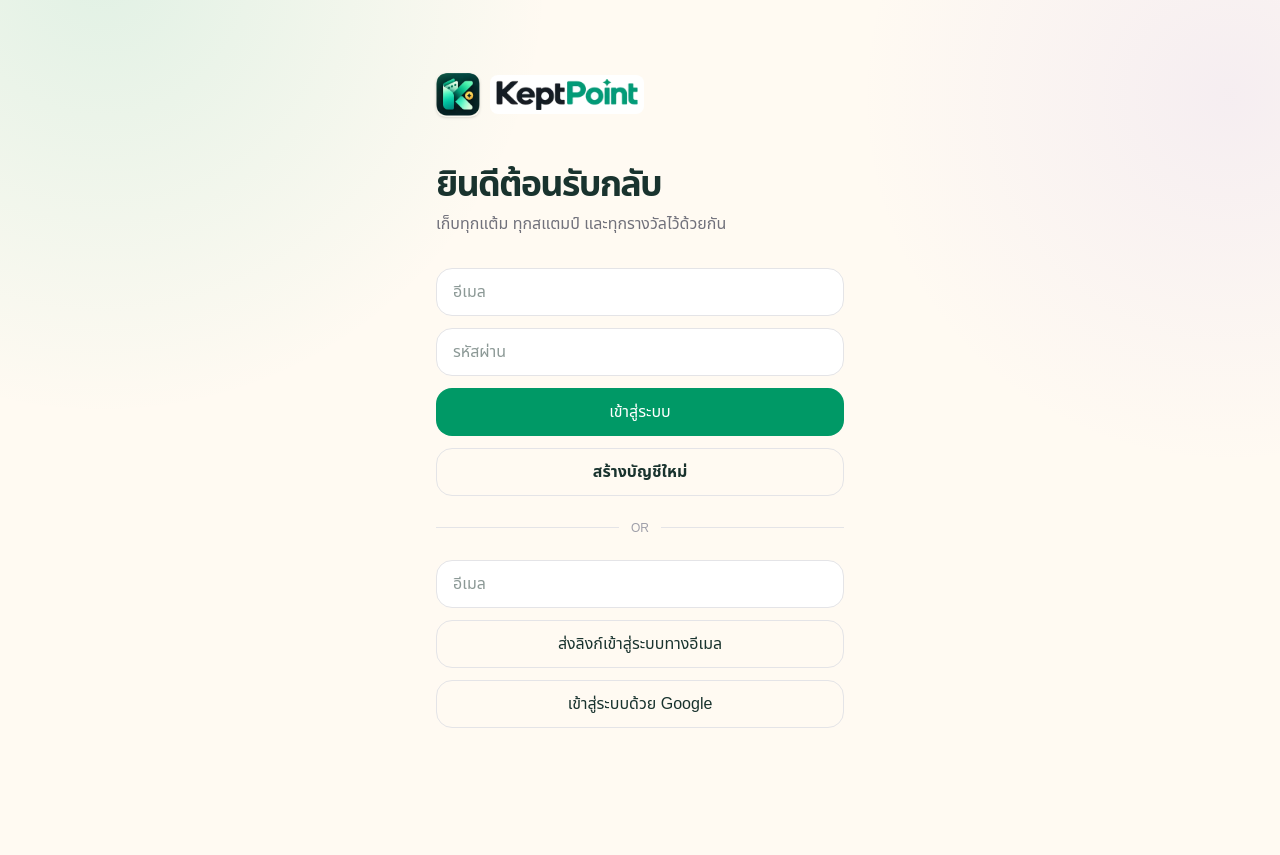
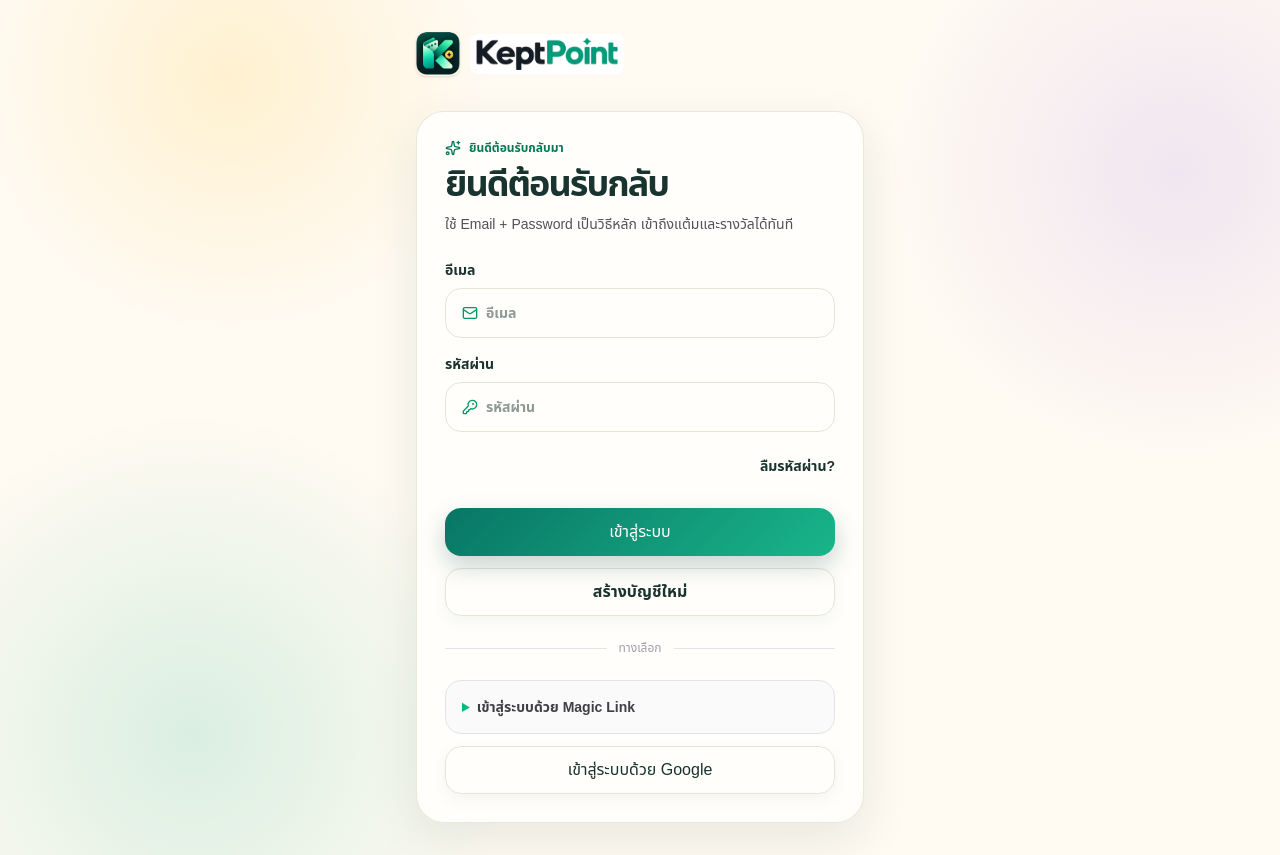
Before and after one commit to kzabCde/KeptPoint, a Next.js app: page /login in a window 1280 px wide. Before the commit the page ends 800 px from the top, so only its background shows below. Built offline with nearby package versions, Linux system fonts and the light colour scheme; no server answers.

Commit message:
feat: make password login primary and refresh auth UI

```diff
--- a/app/(auth)/login/page.tsx
+++ b/app/(auth)/login/page.tsx
@@ -1,4 +1,5 @@
 import Link from "next/link";
+import { KeyRound, Mail, Sparkles } from "lucide-react";
 import { loginWithEmail, loginWithGoogle, sendMagicLink } from "@/app/actions/auth";
 import { Brand } from "@/components/brand";
 import { getLocale } from "@/lib/preferences";
@@ -9,13 +10,13 @@ export const metadata = { title: "Sign in" };
 const errorText: Record<string, { th: string; en: string }> = {
   "missing-credentials": { th: "กรุณากรอกอีเมลและรหัสผ่าน", en: "Enter your email and password." },
   "password-short": { th: "รหัสผ่านต้องมีอย่างน้อย 8 ตัวอักษร", en: "Password must be at least 8 characters." },
-  "invalid-credentials": { th: "อีเมลหรือรหัสผ่านไม่ถูกต้อง หรือบัญชียังไม่ได้ยืนยันอีเมล", en: "Invalid email/password, or the account is not confirmed yet." },
+  "invalid-credentials": { th: "อีเมลหรือรหัสผ่านไม่ถูกต้อง", en: "Email or password is incorrect." },
   "email-required": { th: "กรุณากรอกอีเมล", en: "Enter your email." },
-  "magic-link-failed": { th: "ยังไม่สามารถส่ง Magic Link ได้ในขณะนี้ กรุณาลองใหม่ หรือเข้าสู่ระบบด้วยรหัสผ่าน", en: "Magic link could not be sent right now. Try again, or sign in with your password." },
-  "email-rate-limit": { th: "ส่งอีเมลบ่อยเกินขีดจำกัดของระบบ กรุณารอสักครู่แล้วลองใหม่ ระหว่างนี้ยังเข้าสู่ระบบด้วยรหัสผ่านได้", en: "Email sending is temporarily rate-limited. Wait a little and try again; password sign-in is still available." },
+  "magic-link-failed": { th: "ยังส่ง Magic Link ไม่ได้ กรุณาลองใหม่ภายหลัง", en: "Magic link could not be sent. Please try again later." },
+  "email-rate-limit": { th: "ส่งอีเมลบ่อยเกินขีดจำกัด กรุณารอสักครู่ก่อนลองใหม่ ระหว่างนี้ยังเข้าสู่ระบบด้วยรหัสผ่านได้", en: "Email sending is temporarily rate-limited. Wait a little; password sign-in is still available." },
   "google-unavailable": { th: "Google Sign-in ยังไม่พร้อมใช้งาน", en: "Google sign-in is not available yet." },
   "confirm-link-invalid": { th: "ลิงก์ยืนยันไม่ถูกต้อง", en: "The confirmation link is invalid." },
-  "confirm-link-expired": { th: "ลิงก์ยืนยันหมดอายุหรือถูกใช้แล้ว กรุณาขอลิงก์ใหม่", en: "The confirmation link expired or was already used. Request a new one." },
+  "confirm-link-expired": { th: "ลิงก์หมดอายุหรือถูกใช้แล้ว กรุณาขอลิงก์ใหม่", en: "The link expired or was already used. Request a new one." },
   "oauth": { th: "เข้าสู่ระบบด้วย Google ไม่สำเร็จ", en: "Google sign-in failed." },
 };
 
@@ -31,35 +32,42 @@ export default async function LoginPage({ searchParams }: { searchParams: Promis
   const { error, status } = await searchParams;
   const errorMessage = error ? errorText[error]?.[locale] : undefined;
   const statusMessage = status ? statusText[status]?.[locale] : undefined;
-  const th=locale==="th";
+  const th = locale === "th";
 
   return (
-    <main className="mx-auto flex min-h-dvh max-w-md items-center overflow-x-hidden px-5 py-10">
-      <div className="w-full min-w-0">
+    <main className="auth-canvas min-h-dvh px-5 py-8">
+      <div className="mx-auto w-full max-w-md">
         <Brand />
-        <h1 className="mt-10 text-4xl font-semibold tracking-[-0.05em]">{m.title}</h1>
-        <p className="mt-2 text-zinc-500">{m.tagline}</p>
+        <section className="cute-card mt-7 p-6 sm:p-7">
+          <div className="flex items-center gap-2 text-xs font-bold text-emerald-700 dark:text-emerald-300"><Sparkles className="size-4"/>{th ? "ยินดีต้อนรับกลับมา" : "Welcome back"}</div>
+          <h1 className="mt-2 text-4xl font-semibold tracking-[-0.055em]">{m.title}</h1>
+          <p className="mt-2 text-sm leading-6 text-zinc-600 dark:text-zinc-400">{th ? "ใช้ Email + Password เป็นวิธีหลัก เข้าถึงแต้มและรางวัลได้ทันที" : "Use email + password as your everyday sign-in for instant access to points and rewards."}</p>
 
-        {errorMessage && <div className="mt-6 rounded-2xl border border-red-200 bg-red-50 px-4 py-3 text-sm leading-6 text-red-800 dark:border-red-950 dark:bg-red-950/30 dark:text-red-200">{errorMessage}</div>}
-        {statusMessage && <div className="mt-6 rounded-2xl border border-emerald-200 bg-emerald-50 px-4 py-3 text-sm leading-6 text-emerald-800 dark:border-emerald-950 dark:bg-emerald-950/30 dark:text-emerald-200">{statusMessage}</div>}
+          {errorMessage && <div role="alert" className="mt-5 rounded-2xl bg-rose-50 px-4 py-3 text-sm leading-6 text-rose-700 dark:bg-rose-950/30 dark:text-rose-200">{errorMessage}</div>}
+          {statusMessage && <div className="mt-5 rounded-2xl bg-emerald-50 px-4 py-3 text-sm leading-6 text-emerald-800 dark:bg-emerald-950/35 dark:text-emerald-200">{statusMessage}</div>}
 
-        <form action={loginWithEmail} className="mt-8 grid gap-3">
-          <input name="email" type="email" autoComplete="email" required placeholder={m.email} className="h-12 min-w-0 rounded-2xl border border-zinc-200 bg-white px-4 outline-none focus:border-emerald-500 dark:border-zinc-800 dark:bg-zinc-900"/>
-          <input name="password" type="password" autoComplete="current-password" required minLength={8} placeholder={m.password} className="h-12 min-w-0 rounded-2xl border border-zinc-200 bg-white px-4 outline-none focus:border-emerald-500 dark:border-zinc-800 dark:bg-zinc-900"/>
-          <button className="h-12 rounded-2xl bg-emerald-600 font-semibold text-white hover:bg-emerald-700 dark:bg-emerald-400 dark:text-emerald-950">{m.signIn}</button>
-        </form>
+          <form action={loginWithEmail} className="mt-6 grid gap-4">
+            <label className="grid gap-2 text-sm font-semibold">{th ? "อีเมล" : "Email"}<div className="cute-input flex items-center gap-2 px-4"><Mail className="size-4 shrink-0 text-emerald-600"/><input name="email" type="email" autoComplete="email" required placeholder={m.email} className="h-12 min-w-0 flex-1 bg-transparent outline-none"/></div></label>
+            <label className="grid gap-2 text-sm font-semibold">{th ? "รหัสผ่าน" : "Password"}<div className="cute-input flex items-center gap-2 px-4"><KeyRound className="size-4 shrink-0 text-emerald-600"/><input name="password" type="password" autoComplete="current-password" required minLength={8} placeholder={m.password} className="h-12 min-w-0 flex-1 bg-transparent outline-none"/></div></label>
+            <div className="flex justify-end"><Link href="/forgot-password" className="min-h-11 py-2 text-sm font-semibold text-emerald-700 dark:text-emerald-300">{th ? "ลืมรหัสผ่าน?" : "Forgot password?"}</Link></div>
+            <button className="cute-primary h-12 rounded-2xl font-semibold">{m.signIn}</button>
+          </form>
 
-        <Link href="/signup" className="mt-3 flex h-12 items-center justify-center rounded-2xl border border-zinc-200 font-semibold dark:border-zinc-800">{th?"สร้างบัญชีใหม่":"Create account"}</Link>
+          <Link href="/signup" className="cute-secondary mt-3 flex h-12 items-center justify-center rounded-2xl font-semibold">{th ? "สร้างบัญชีใหม่" : "Create account"}</Link>
 
-        <div className="my-6 flex items-center gap-3 text-xs text-zinc-400"><span className="h-px flex-1 bg-zinc-200 dark:bg-zinc-800"/><span>OR</span><span className="h-px flex-1 bg-zinc-200 dark:bg-zinc-800"/></div>
+          <div className="my-6 flex items-center gap-3 text-xs text-zinc-400"><span className="h-px flex-1 bg-zinc-200 dark:bg-zinc-800"/><span>{th ? "ทางเลือก" : "OR"}</span><span className="h-px flex-1 bg-zinc-200 dark:bg-zinc-800"/></div>
 
-        <form action={sendMagicLink} className="grid gap-3">
-          <input name="email" type="email" autoComplete="email" required placeholder={m.email} className="h-12 min-w-0 rounded-2xl border border-zinc-200 bg-white px-4 outline-none focus:border-emerald-500 dark:border-zinc-800 dark:bg-zinc-900"/>
-          <button className="h-12 rounded-2xl border border-zinc-200 font-semibold dark:border-zinc-800">{m.magic}</button>
-        </form>
-        <form action={loginWithGoogle} className="mt-3">
-          <button className="h-12 w-full rounded-2xl border border-zinc-200 font-semibold dark:border-zinc-800">{m.google}</button>
-        </form>
+          <details className="group rounded-2xl border border-zinc-200 bg-zinc-50/70 p-4 dark:border-zinc-800 dark:bg-white/5">
+            <summary className="cursor-pointer select-none text-sm font-semibold text-zinc-700 marker:text-emerald-500 dark:text-zinc-200">{th ? "เข้าสู่ระบบด้วย Magic Link" : "Sign in with Magic Link"}</summary>
+            <p className="mt-2 text-xs leading-5 text-zinc-500">{th ? "ใช้เมื่อลืมรหัสผ่านหรือไม่สะดวกพิมพ์ ไม่จำเป็นต้องใช้ทุกครั้ง" : "Use this as a backup when you do not want to enter your password."}</p>
+            <form action={sendMagicLink} className="mt-3 grid gap-3">
+              <input name="email" type="email" autoComplete="email" required placeholder={m.email} className="cute-input h-11 px-4 outline-none"/>
+              <button className="cute-secondary h-11 rounded-xl text-sm font-semibold">{m.magic}</button>
+            </form>
+          </details>
+
+          <form action={loginWithGoogle} className="mt-3"><button className="cute-secondary h-12 w-full rounded-2xl font-semibold">{m.google}</button></form>
+        </section>
       </div>
     </main>
   );
```
